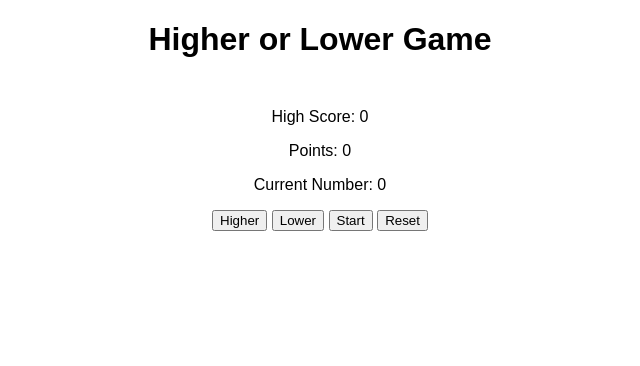
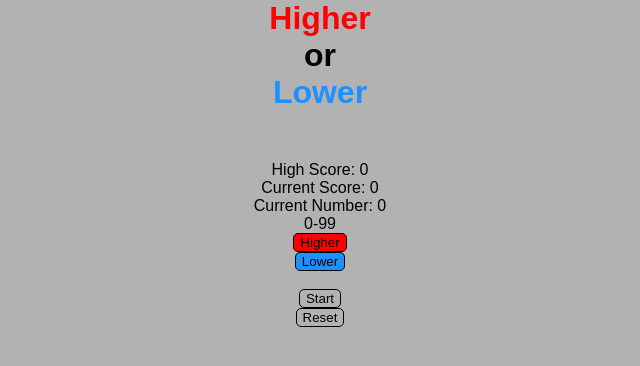
Before and after one commit to Mehraz159/HigherOrLower, a plain HTML site: page index.html in a window 1280 px wide. Shown: the whole page, without its empty margins (320-960 px from the left). Drawn offline with Linux system fonts and the light colour scheme.

Commit message:
Add files via upload

```diff
--- a/index.html
+++ b/index.html
@@ -4,24 +4,27 @@
 <head>
     <meta charset="UTF-8">
     <meta name="viewport" content="width=device-width, initial-scale=1.0">
-    <title>Document</title>
+    <title>Higher Or Lower</title>
     <link rel="stylesheet" href="./style.css">
     <script src="./script.js" defer></script>
 </head>
 
 <body>
-    <h1>Higher or Lower Game</h1>
+    <h1>
+        <div id="higher">Higher</div> or <div id="lower">Lower</div>
+    </h1>
     <div id="game-container">
         <p>High Score: <span id="highScore">0</span></p>
-        <p>Points: <span id="points">0</span></p>
+        <p>Current Score: <span id="points">0</span></p>
         <p>Current Number: <span id="current-number">0</span></p>
+        <p>0-99</p>
         <button id="higher-btn">Higher</button>
         <button id="lower-btn">Lower</button>
+        <br>
         <button id="start-btn">Start</button>
         <button id="reset-btn">Reset</button>
-        <p id="output"></p>
     </div>
-
+    <p id="output"></p>
 </body>
 
 </html>
--- a/script.js
+++ b/script.js
@@ -70,7 +70,6 @@ function checkGuess(isHigher) {
         displayCurrentNumber();
         isGameRunning = false;
         output.textContent = "Game Over! You guessed wrong.";
-        startButton.disabled = false;
         higherButton.disabled = true;
         lowerButton.disabled = true;
     }
--- a/style.css
+++ b/style.css
@@ -1,3 +1,8 @@
+* {
+    margin: 0px;
+    background-color: rgb(179, 178, 178);
+}
+
 body {
     text-align: center;
     font-family: Arial, sans-serif;
@@ -10,3 +15,31 @@ body {
 #output {
     font-size: 24px;
 }
+
+#higher {
+    color: red;
+}
+
+#lower {
+    color: dodgerblue
+}
+
+#game-container {
+    display: flex;
+    flex-direction: column;
+    align-items: center;
+}
+
+button {
+    border: 1px solid black;
+    border-radius: 5px;
+
+}
+
+#higher-btn {
+    background-color: red;
+}
+
+#lower-btn {
+    background-color: dodgerblue;
+}
```
